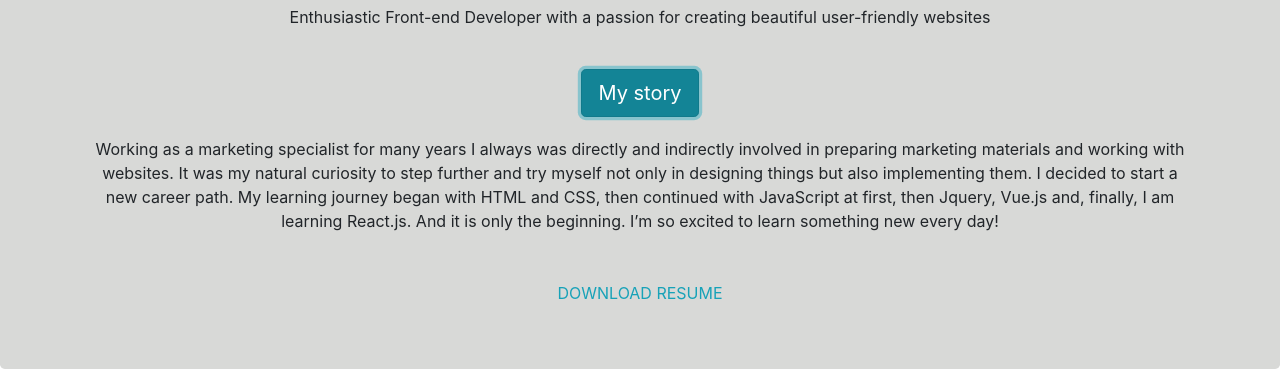
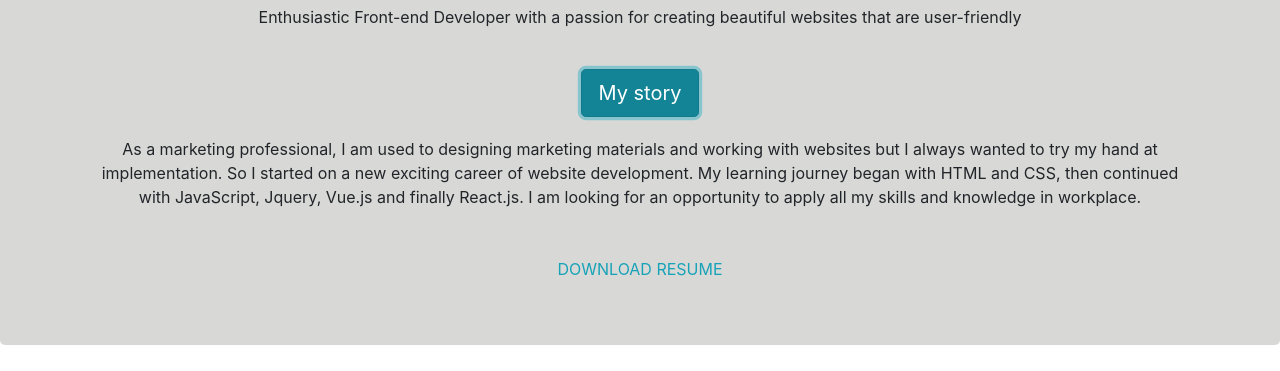
Before and after one commit to tphilippova/tphilippova.github.io, a plain HTML site: page index.html in a window 1280 px wide. Both pictures are taken after a click on the button "My story". Shown: the part 251-622 px from the top of the page. Drawn offline with nearby package versions, Linux system fonts and the light colour scheme.

Commit message:
Change text for my story

```diff
--- a/index.html
+++ b/index.html
@@ -53,9 +53,9 @@
 				<div class="container mt-5">
 					<img src="./resources/img/tatiana.jpg" class="rounded-circle mb-2" width="80px" alt="">
 					<h1>Tatiana Filippova</h1>
-					<p>Enthusiastic Front-end Developer with a passion for creating beautiful user-friendly websites</p><br>
+					<p>Enthusiastic Front-end Developer with a passion for creating beautiful websites that are user-friendly</p><br>
 					<button type="button" class="btn btn-info btn-lg" data-toggle="collapse" data-target="#story">My story</button>
-					<div id="story" class="collapse"> Working as a marketing specialist for many years I always was directly and indirectly involved in preparing marketing materials and working with websites. It was my natural curiosity to step further and try myself not only in designing things but also implementing them. I decided to start a new career path. My learning journey began with HTML and CSS, then continued with JavaScript at first, then Jquery, Vue.js and, finally, I am learning React.js. And it is only the beginning.	I’m so excited to learn something new every day!
+					<div id="story" class="collapse"> As a marketing professional, I am used to designing marketing materials and working with websites but I always wanted to try my hand at implementation. So I started on a new exciting career of website development. My learning journey began with HTML and CSS, then continued with JavaScript, Jquery, Vue.js and finally React.js. I am looking for an opportunity to apply all my skills and knowledge in workplace.
 						<div class="mt-5">
 							<a class="text-info text-uppercase text-decoration-none" href="./resources/img/Tatiana Filippova_Resume.pdf" target="_blank">download resume</a>
 						</div>
```
